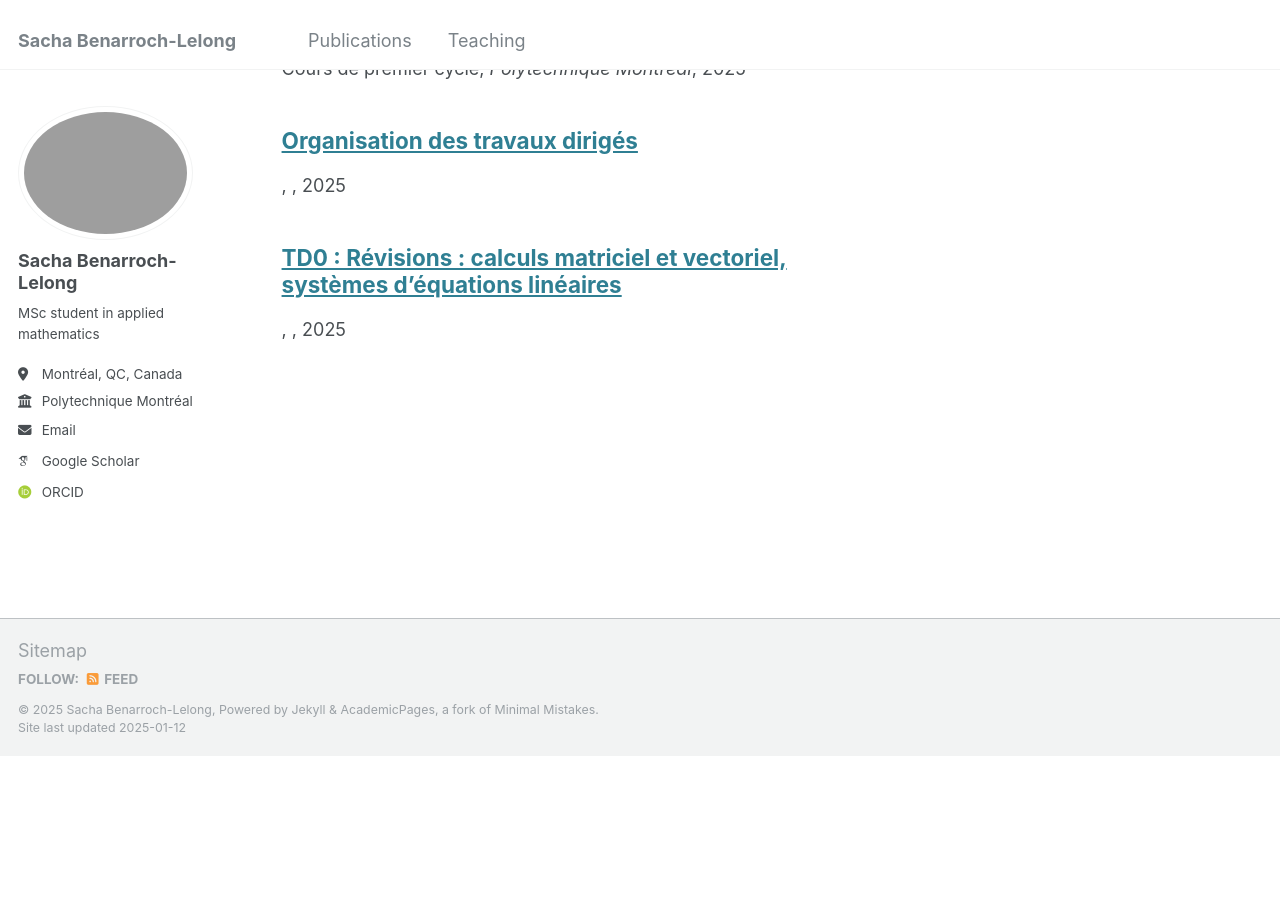
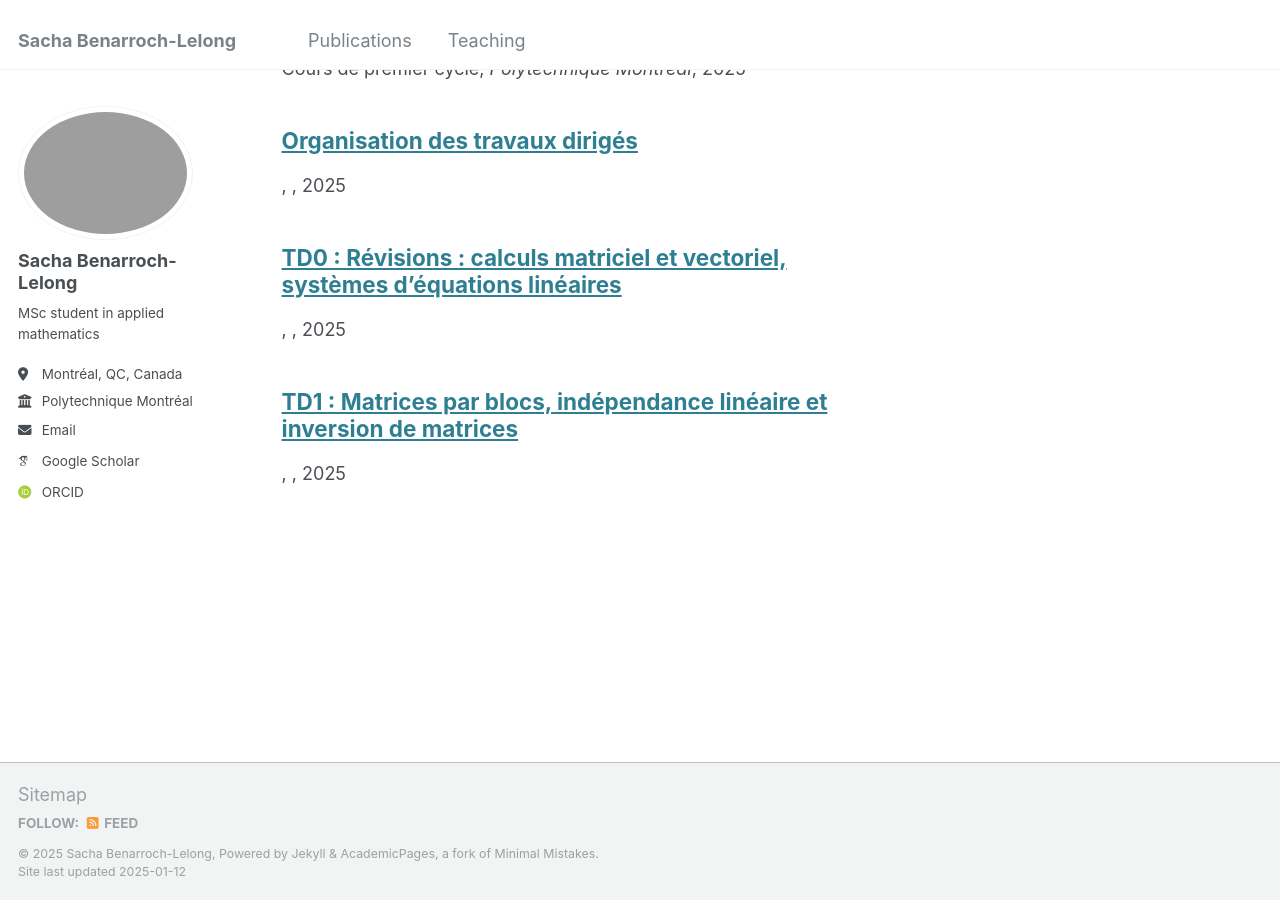
Before and after one commit to sblelong/sblelong.github.io, a Jekyll site: the page built from _pages/collection-archive.html, in a window 1280 px wide and 900 px high, scrolled down 1294 px. Built offline with Jekyll 4.4.1, drawn with Linux system fonts in a browser that asks for light colours; some web fonts are replaced; before the commit the page ends 2050 px from its top, so only the background shows below that; part of the change alters nothing that is shown.

Commit message:
create td1

```diff
--- a/_teaching/mth1008.md
+++ b/_teaching/mth1008.md
@@ -26,7 +26,7 @@ Ce programme est prévisionnel et suit la progression des séances de cours.
 | Séance                     | Date       | Contenu                                                                    | Évaluation                                  |
 | -------------------------- | ---------- | -------------------------------------------------------------------------- | ------------------------------------------- |
 | [0](/teaching/mth1008/td0) | 15/01/2025 | Révisions : calculs matriciel et vectoriel, systèmes d'équations linéaires |
-| 1                          | 22/01/2025 | Matrices par blocs, indépendance linéaire et inversion de matrices         |
+| [1](/teaching/mth1008/td1) | 22/01/2025 | Matrices par blocs, indépendance linéaire et inversion de matrices         |
 | 2                          | 29/01/2025 | Sous-espaces remarquables : image et noyau. Solution complète d'un système | Mini-projet 1                               |
 | 3                          | 05/02/2025 | Déterminants, factorisation \\(LU\\)                                       | CP1: 09/02/2025                             |
 | 4                          | 12/02/2025 | Espaces vectoriels                                                         |
--- /dev/null
+++ b/_teaching/mth1008/td1.md
@@ -0,0 +1,17 @@
+---
+title: "TD1 : Matrices par blocs, indépendance linéaire et inversion de matrices"
+permalink: /teaching/mth1008/td1
+---
+
+| Section                                        | Routine | Intermédiaire | Approfondi |
+| ---------------------------------------------- | ------- | ------------- | ---------- |
+| §1.4. L'équation matricielle \\(Ax=b\\)        |         |               | 14         |
+| §2.4. Matrices par blocs                       |         |               |            |
+| §1.7. Indépendance linéaire                    |         |               |            |
+| §2.2. Inversion de matrices                    |         |               |            |
+| §2.3. Caractérisation des matrices inversibles |         |               |            |
+
+
+*[Routine]: Exercices de base pour éveiller les premiers réflexes.
+*[Intermédiaire]: Exercices de calcul ou réflexion constituant la matière principale de l'examen.
+*[Approfondi]: Exercices allant plus loin que les calculs classiques. Ils ne sont pas toujours (mais souvent) les plus compliqués et vous prépareront aux questions d'examen nécessitant plus de réflexion personnelle.
```
